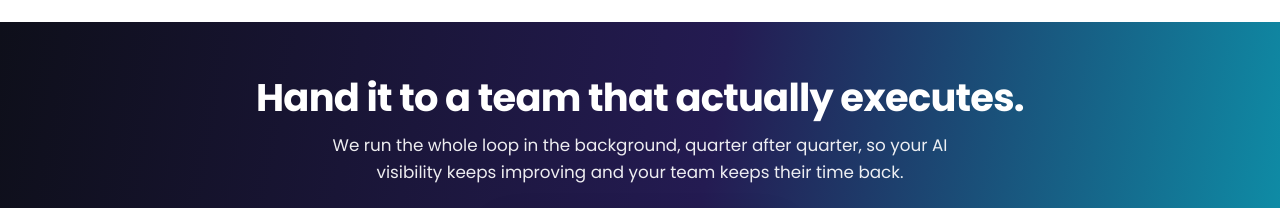
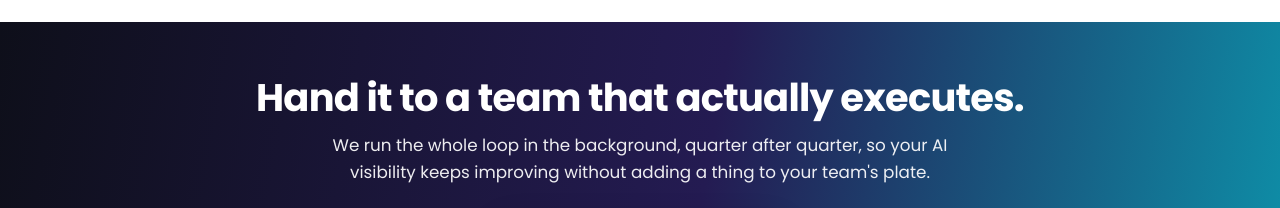
Before and after one commit to VersaConcepts/vewo-site, an Eleventy site: page src/index.html in a window 1280 px wide. Shown: the part 7520-7728 px from the top of the page. Built offline with nearby package versions, Linux system fonts and the light colour scheme; Eleventy itself is replaced by a stand-in of ours; files that its build step writes are made by us from their sources.

Commit message:
Reword CTA band: '...without adding a thing to your team's plate.'

```diff
--- a/src/index.html
+++ b/src/index.html
@@ -423,7 +423,7 @@
   <section class="cta-band cta-band--alt" id="cta-managed">
    <div class="container">
     <h2 class="reveal">Hand it to a team that actually executes.</h2>
-    <p class="reveal">We run the whole loop in the background, quarter after quarter, so your AI visibility keeps improving and your team keeps their time back.</p>
+    <p class="reveal">We run the whole loop in the background, quarter after quarter, so your AI visibility keeps improving without adding a thing to your team's plate.</p>
     <a href="#audit" class="btn btn--onlight btn--lg reveal">Get your free AI Visibility Audit</a>
    </div>
   </section>
```
